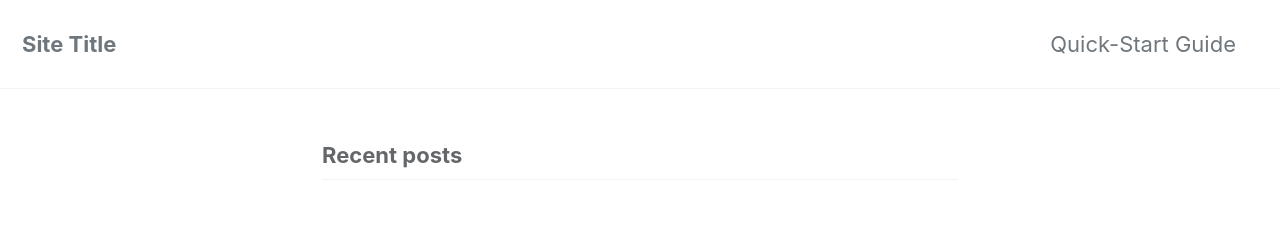
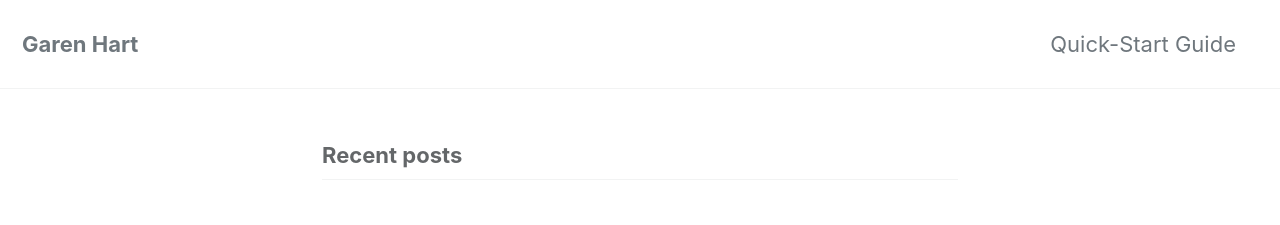
Before and after one commit to garenhart/garenhart.github.io, a Jekyll site: the page built from index.md, in a window 1280 px wide. Shown: the top 225 px of the page. Built offline with Jekyll 4.4.1, drawn with Linux system fonts in a browser that asks for light colours; cached includes are drawn as plain includes; nearby versions of some CDN libraries; our own code applies the rules of GitHub Pages for plain Markdown files; the list of posts is cut into pages by our own code.

Commit message:
More personalization to config.yml

```diff
--- a/_config.yml
+++ b/_config.yml
@@ -16,7 +16,7 @@ minimal_mistakes_skin    : "default" # "air", "aqua", "contrast", "dark", "dirt"
 
 # Site Settings
 locale                   : "en-US"
-title                    : "Site Title"
+title                    : "Garen Hart"
 title_separator          : "-"
 subtitle                 : # site tagline that appears below site title in masthead
 name                     : "Garen Hart"
@@ -93,10 +93,10 @@ analytics:
 
 # Site Author
 author:
-  name             : "Your Name"
+  name             : "Garen Hart"
   avatar           : # path of avatar image, e.g. "/assets/images/bio-photo.jpg"
-  bio              : "I am an **amazing** person."
-  location         : "Somewhere"
+  bio              : "Who cares about my bio."
+  location         : "Boston, MA"
   email            :
   links:
     - label: "Email"
```
